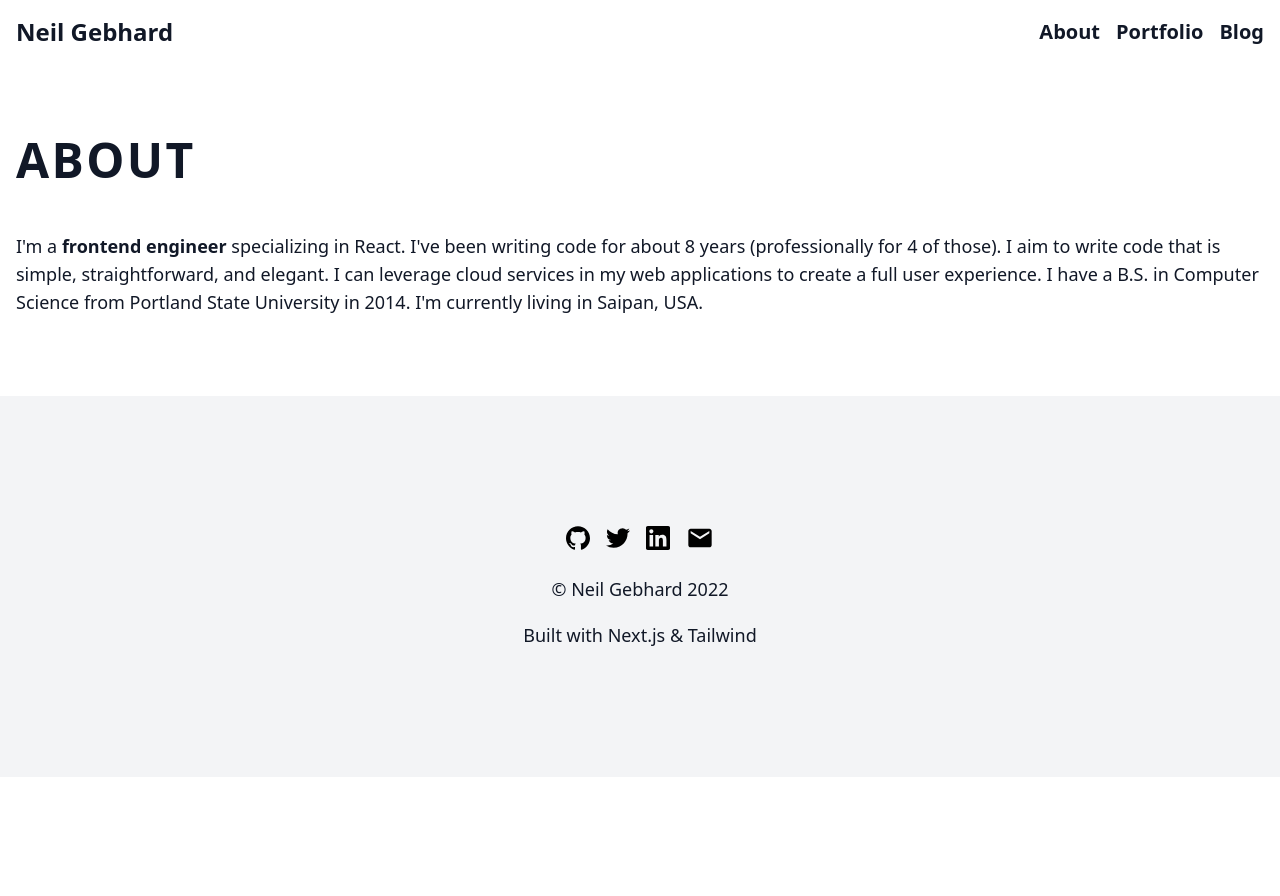
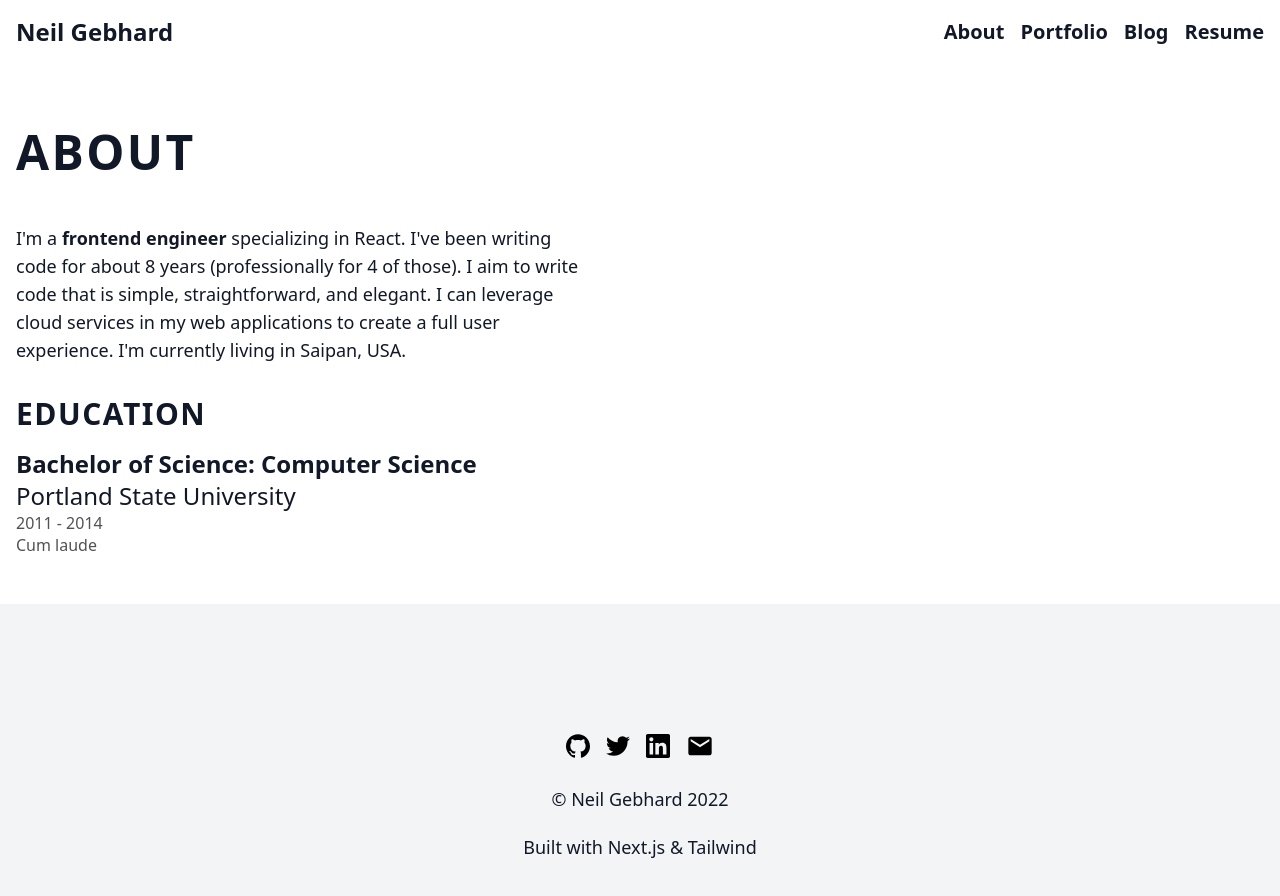
Before and after one commit to neilgebhard/neilgebhard.com, a Next.js app: page /about in a window 1280 px wide. Shown: the top 896 px of the page. Before the commit the page ends 800 px from the top, so only its background shows below. Built offline with nearby package versions, Linux system fonts and the light colour scheme.

Commit message:
:sparkles: Add resume, education

```diff
--- a/components/Footer.tsx
+++ b/components/Footer.tsx
@@ -3,7 +3,7 @@ import { MdEmail } from "react-icons/md";
 
 export default function Footer() {
   return (
-    <footer className="flex flex-col items-center justify-center py-32 bg-gray-100">
+    <footer className="flex flex-col items-center justify-center py-32 bg-gray-100 space-y-5">
       <ul className="list-none flex items-center justify-center gap-x-4">
         <li>
           <a href="https://github.com/neilgebhard" target="_blank">
@@ -26,8 +26,8 @@ export default function Footer() {
           </a>
         </li>
       </ul>
-      <p className="mb-0">© Neil Gebhard 2022</p>
-      <p className="mb-0">Built with Next.js & Tailwind</p>
+      <p>© Neil Gebhard 2022</p>
+      <p>Built with Next.js & Tailwind</p>
     </footer>
   );
 }
--- a/components/MobileNavbar.tsx
+++ b/components/MobileNavbar.tsx
@@ -1,5 +1,12 @@
 import Link from "next/link";
 import { slide as Menu } from "react-burger-menu";
+
+const links = [
+  { label: "Home", href: "/" },
+  { label: "About", href: "/about" },
+  { label: "Portfolio", href: "/portfolio" },
+  { label: "Blog", href: "/blog" },
+];
 
 export default function MobileNavbar({ menuIsOpen, handleStateChange }) {
   return (
@@ -10,21 +17,13 @@ export default function MobileNavbar({ menuIsOpen, handleStateChange }) {
       width={200}
     >
       <ul className="list-none space-y-4 text-center text-lg">
-        <li>
-          <Link href="/about">
-            <a className="text-white font-bold">About</a>
-          </Link>
-        </li>
-        <li>
-          <Link href="/portfolio">
-            <a className="text-white font-bold">Portfolio</a>
-          </Link>
-        </li>
-        <li>
-          <Link href="/blog">
-            <a className="text-white font-bold">Blog</a>
-          </Link>
-        </li>
+        {links.map(({ href, label }) => (
+          <li>
+            <Link href={href}>
+              <a className="text-white font-bold">{label}</a>
+            </Link>
+          </li>
+        ))}
       </ul>
     </Menu>
   );
--- a/components/Navbar.tsx
+++ b/components/Navbar.tsx
@@ -4,7 +4,7 @@ export default function Navbar() {
   return (
     <nav className="flex items-center justify-between pt-4 px-4 max-w-screen-xl mx-auto font-extrabold">
       <Link href={`/`}>
-        <a href="/" className="flex items-center hover:no-underline text-2xl">
+        <a href="/" className="hover:no-underline text-2xl">
           Neil Gebhard
         </a>
       </Link>
@@ -24,6 +24,11 @@ export default function Navbar() {
             <a>Blog</a>
           </Link>
         </li>
+        <li>
+          <a href="https://drive.google.com/file/d/1MkH1xE0nQg61F4_Z-P4DN_Vs_8uXZ58L/view?usp=sharing">
+            Resume
+          </a>
+        </li>
       </ul>
     </nav>
   );
--- a/pages/about.tsx
+++ b/pages/about.tsx
@@ -8,24 +8,37 @@ export default function About() {
         <title>About | Neil Gebhard</title>
         <meta name="description" content="An about of Neil Gebhard"></meta>
       </Head>
-      <section>
       <h1>About</h1>
       <motion.section
         initial={{ scale: 0.99, opacity: 0 }}
         whileInView={{ scale: 1, opacity: 1 }}
         transition={{ duration: 0.5 }}
         viewport={{ once: true }}
+        className="max-w-xl"
       >
         <p>
           I'm a <strong>frontend engineer</strong> specializing in React. I've
-            been writing code for about 8 years (professionally for 4 of those).
-            I aim to write code that is simple, straightforward, and elegant. I
-            can leverage cloud services in my web applications to create a full
-            user experience. I have a B.S. in Computer Science from Portland
-            State University in 2014. I'm currently living in Saipan, USA.
+          been writing code for about 8 years (professionally for 4 of those). I
+          aim to write code that is simple, straightforward, and elegant. I can
+          leverage cloud services in my web applications to create a full user
+          experience. I'm currently living in Saipan, USA.
         </p>
       </motion.section>
-      </section>
+      <h2>Education</h2>
+      <motion.section
+        initial={{ scale: 0.99, opacity: 0 }}
+        whileInView={{ scale: 1, opacity: 1 }}
+        transition={{ duration: 0.5 }}
+        viewport={{ once: true }}
+        className="space-y-0"
+      >
+        <div className="text-2xl font-bold">
+          Bachelor of Science: Computer Science
+        </div>
+        <div className="text-2xl">Portland State University</div>
+        <div className="text-neutral-600">2011 - 2014</div>
+        <div className="text-neutral-600">Cum laude</div>
+      </motion.section>
     </>
   );
 }
--- a/pages/index.tsx
+++ b/pages/index.tsx
@@ -18,12 +18,12 @@ export default function Home({ allPostsData }) {
         <title>Home | Neil Gebhard</title>
         <meta
           name="description"
-          content="The personal website for Neil Gebhard"
+          content="The personal website of Neil Gebhard"
         ></meta>
       </Head>
       <section>
         <h1 className="hidden">Home</h1>
-        <p className="text-7xl font-sans font-bold tracking-tight text-center my-32">
+        <p className="text-5xl sm:text-7xl font-sans font-bold tracking-tight text-center my-32">
           Hi, I'm <span className="text-animate">Neil Gebhard</span>.
         </p>
         {/* <div className="text-center mb-32 rounded overflow-hidden">
--- a/styles/text-animate.css
+++ b/styles/text-animate.css
@@ -1,31 +1,21 @@
 .text-animate {
   color: #000;
-  font-weight: bold;
-  text-align: center;
   background: rgba(255, 253, 160, 1);
-  background: -webkit-linear-gradient(
-      left,
+  background: linear-gradient(
+      to left,
       var(--green) 0%,
       var(--red) 25%,
       var(--blue) 50%,
       var(--green) 100%
     )
     repeat;
-  -webkit-background-clip: text;
-  -ms-background-clip: text;
-  -moz-background-clip: text;
   background-clip: text;
   -webkit-text-fill-color: transparent;
-  -ms-text-fill-color: transparent;
-  -moz-text-fill-color: transparent;
   text-fill-color: transparent;
-  -webkit-animation-name: masked-animation;
-  -webkit-animation-duration: 45s;
-  -webkit-animation-iteration-count: infinite;
-  -webkit-animation-timing-function: linear;
+  animation: masked-animation 45s infinite linear;
 }
 
-@-webkit-keyframes masked-animation {
+@keyframes masked-animation {
   0% {
     background-position: 0 0;
   }
```
Lines whose indentation alone changed are shown as unchanged.
